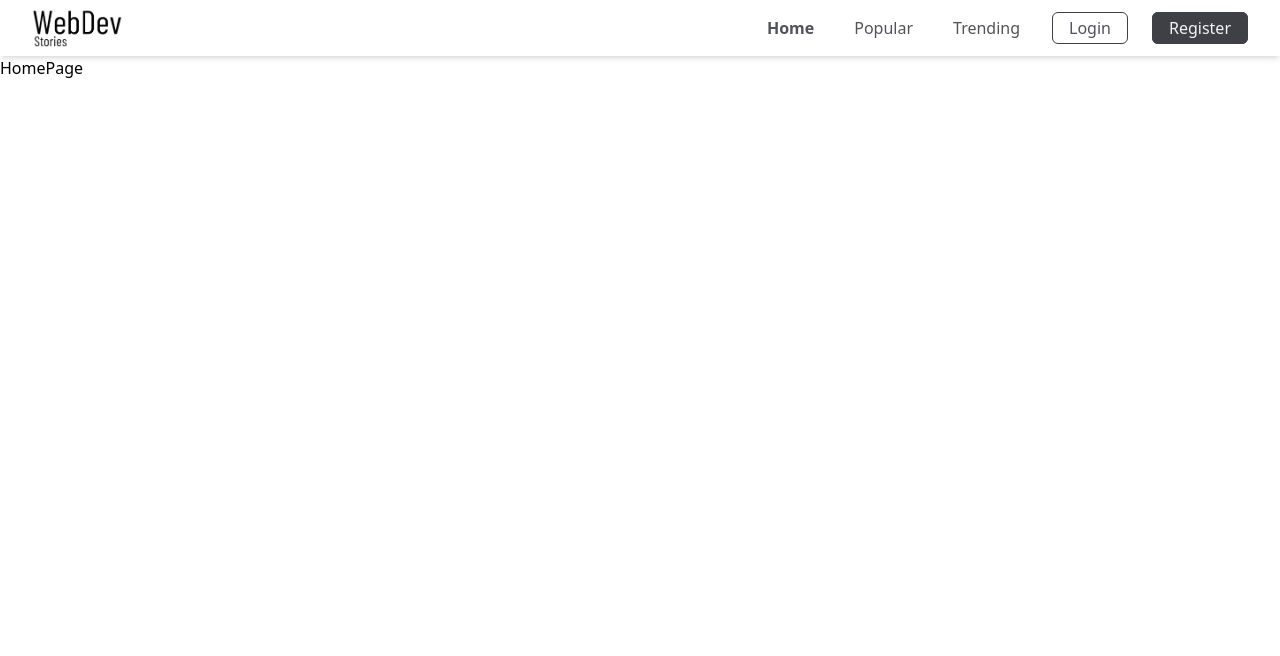
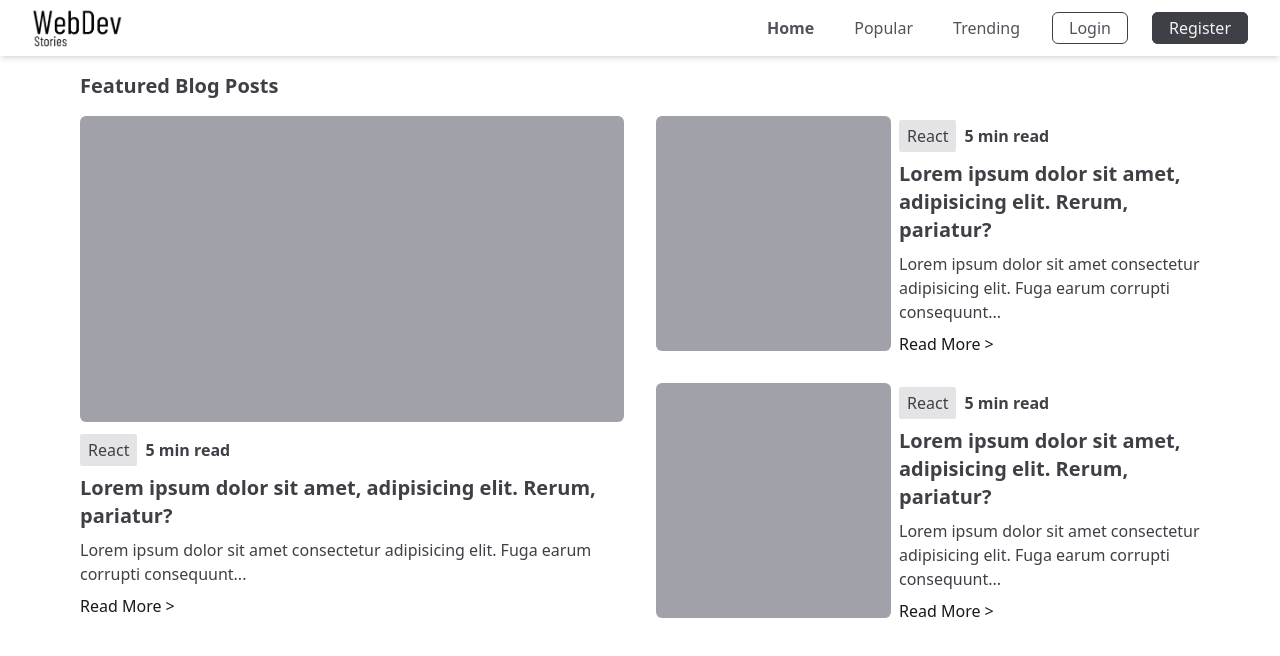
Before and after one commit to greatochuko/web-dev-stories, a React (Vite) app in the folder client/: page / in a window 1280 px wide. Shown: the top 656 px of the page. Built offline with nearby package versions, Linux system fonts and the light colour scheme.

Commit message:
create and style featured section

```diff
--- /dev/null
+++ b/client/src/components/Featured.tsx
@@ -0,0 +1,48 @@
+import { Link } from "react-router-dom";
+
+const posts = [1, 2, 3];
+
+export default function Featured() {
+  return (
+    <section className=" w-full  text-xl  text-zinc-700">
+      <h1 className="mb-4 font-bold">Featured Blog Posts</h1>
+      <div className="grid md:grid-cols-2 gap-8 w-full">
+        {posts.map((_, i) => (
+          <div
+            key={i}
+            className={`flex flex-col gap-2 ${
+              i === 0
+                ? "sm:col-span-2 xl:col-span-1 xl:row-span-2"
+                : "xl:flex-row"
+            }`}
+          >
+            <div
+              className={`bg-zinc-400  rounded-md aspect-video ${
+                i !== 0 ? "xl:aspect-square" : ""
+              }`}
+            ></div>
+            <div className="flex flex-col gap-2 mt-1">
+              <div className="flex gap-2 items-center text-base">
+                <p className="bg-zinc-200 rounded-sm px-2 py-1 ">React</p>
+                <p className="font-semibold">5 min read</p>
+              </div>
+              <h2 className="font-semibold">
+                Lorem ipsum dolor sit amet, adipisicing elit. Rerum, pariatur?
+              </h2>
+              <p className="text-base">
+                Lorem ipsum dolor sit amet consectetur adipisicing elit. Fuga
+                earum corrupti consequunt...
+              </p>
+              <Link
+                className="text-base w-fit text-zinc-900 hover:underline"
+                to={"/"}
+              >
+                Read More &gt;
+              </Link>
+            </div>
+          </div>
+        ))}
+      </div>
+    </section>
+  );
+}
--- a/client/src/components/Navbar.tsx
+++ b/client/src/components/Navbar.tsx
@@ -5,11 +5,11 @@ export default function Navbar() {
   const [navIsOpen, setNavIsOpen] = useState(false);
 
   return (
-    <header className="fixed w-full top-0">
+    <header className="fixed w-full top-0 z-10 bg-white">
       <nav className="h-14 shadow-md flex justify-between items-center py-2 px-4 sm:px-8">
         <img src="/logo.png" alt="logo" className="h-full" />
         <ul
-          className={`gap-6 items-center text-zinc-600 top-[60px] pt-4 sm:pt-0 duration-300 absolute sm:static sm:bg-transparent flex flex-col w-44 h-screen  bg-white shadow-md pb-4 sm:pb-0 sm:w-fit sm:flex-row  sm:shadow-none ${
+          className={`gap-6 items-center text-zinc-600 top-[60px] pt-4 sm:pt-0 duration-300 absolute sm:static sm:bg-transparent flex flex-col w-44 h-screen sm:h-fit  bg-white shadow-md pb-4 sm:pb-0 sm:w-fit sm:flex-row  sm:shadow-none ${
             navIsOpen ? "right-0" : " -right-full"
           }`}
         >
--- a/client/src/pages/HomePage.tsx
+++ b/client/src/pages/HomePage.tsx
@@ -1,3 +1,9 @@
+import Featured from "../components/Featured";
+
 export default function HomePage() {
-  return <div>HomePage</div>;
+  return (
+    <main className="max-w-7xl sm:w-[90%] mx-auto p-4">
+      <Featured />
+    </main>
+  );
 }
```
